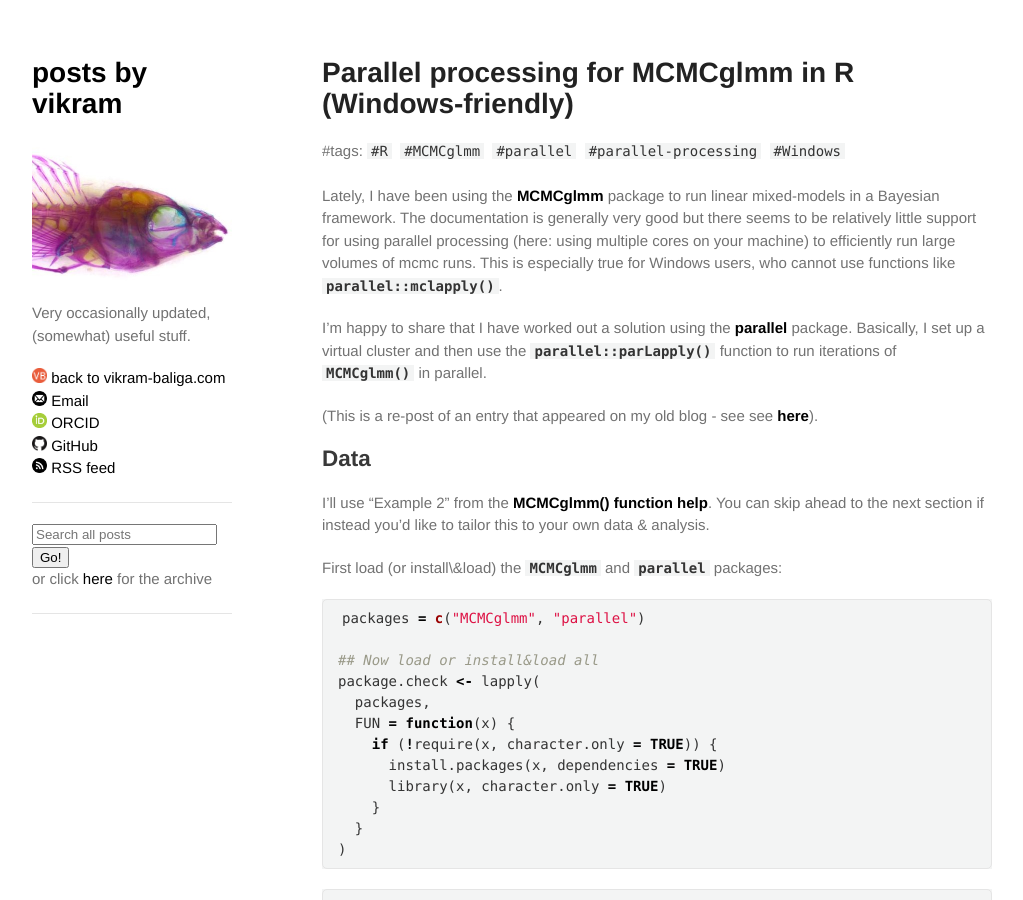
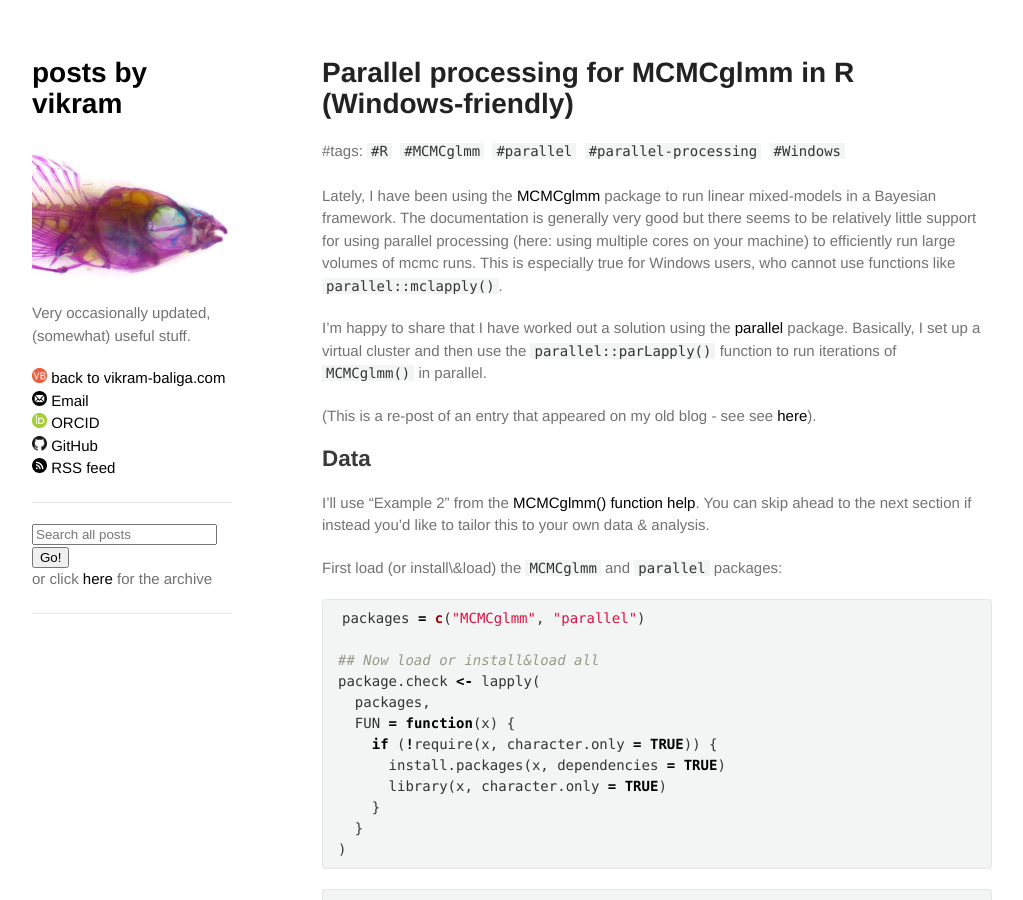
Before and after one commit to vbaliga/vbaliga.github.io, a Jekyll site: the page built from _posts/2019-05-03-parallel-processing-for-mcmcglmm-in-r-windows-friendly.md, in a window 1280 px wide and 900 px high. Shown: the whole window, without its empty margins (128-1151 px from the left). Built offline with Jekyll 4.4.1, drawn with Linux system fonts in a browser that asks for light colours; a script that is not in the unit is left out.

````diff
--- a/_posts/2019-05-03-parallel-processing-for-mcmcglmm-in-r-windows-friendly.md
+++ b/_posts/2019-05-03-parallel-processing-for-mcmcglmm-in-r-windows-friendly.md
@@ -4,19 +4,19 @@ tags: ["R","MCMCglmm","parallel","parallel-processing","Windows"]
 title: Parallel processing for MCMCglmm in R (Windows-friendly)
 ---
 
-Lately, I have been using the **[MCMCglmm](https://cran.r-project.org/web/packages/MCMCglmm/index.html)** package to run linear
-mixed-models in a Bayesian framework. The documentation is generally very good but there seems to be relatively little support for using parallel processing (here: using multiple cores on your machine) to efficiently run large volumes of mcmc runs. This is especially true for Windows users, who cannot use functions like **`parallel::mclapply()`**.
+Lately, I have been using the [MCMCglmm](https://cran.r-project.org/web/packages/MCMCglmm/index.html) package to run linear
+mixed-models in a Bayesian framework. The documentation is generally very good but there seems to be relatively little support for using parallel processing (here: using multiple cores on your machine) to efficiently run large volumes of mcmc runs. This is especially true for Windows users, who cannot use functions like `parallel::mclapply()`.
 
-I’m happy to share that I have worked out a solution using the **[parallel](https://www.rdocumentation.org/packages/parallel/versions/3.5.1)** package. Basically, I set up a virtual cluster and then use the **[`parallel::parLapply()`](https://stat.ethz.ch/R-manual/R-patched/library/parallel/html/clusterApply.html)** function to run iterations of **`MCMCglmm()`** in parallel.
+I’m happy to share that I have worked out a solution using the [parallel](https://www.rdocumentation.org/packages/parallel/versions/3.5.1) package. Basically, I set up a virtual cluster and then use the [`parallel::parLapply()`](https://stat.ethz.ch/R-manual/R-patched/library/parallel/html/clusterApply.html) function to run iterations of `MCMCglmm()` in parallel.
 
-(This is a re-post of an entry that appeared on my old blog - see see **[here](https://www.vikram-baliga.com/blog/2018/9/30/parallel-processing-for-mcmcglmm-in-r-windows-friendly)**).
+(This is a re-post of an entry that appeared on my old blog - see see [here](https://www.vikram-baliga.com/blog/2018/9/30/parallel-processing-for-mcmcglmm-in-r-windows-friendly)).
 <!---more--->
 
 ## Data
 
-I’ll use “Example 2” from the **[MCMCglmm() function help](https://www.rdocumentation.org/packages/MCMCglmm/versions/2.26/topics/MCMCglmm)**. You can skip ahead to the next section if instead you’d like to tailor this to your own data & analysis.
+I’ll use “Example 2” from the [MCMCglmm() function help](https://www.rdocumentation.org/packages/MCMCglmm/versions/2.26/topics/MCMCglmm). You can skip ahead to the next section if instead you’d like to tailor this to your own data & analysis.
 
-First load (or install\&load) the **`MCMCglmm`** and **`parallel`** packages:
+First load (or install\&load) the `MCMCglmm` and `parallel` packages:
 
 ``` r
 packages = c("MCMCglmm", "parallel")
@@ -43,7 +43,7 @@ package.check <- lapply(
 
     ## Loading required package: parallel
 
-With the packages loaded, we’ll prep our data set. Lifting this directly from the **`MCMCglmm()`** help page:
+With the packages loaded, we’ll prep our data set. Lifting this directly from the `MCMCglmm()` help page:
 
 ``` r
 data(bird.families)
@@ -98,11 +98,11 @@ summary(model2)
 
 Of course, the example provided sets nitt to only 1300, yielding an ESS of only ~800 for the fixed effect. I am guessing this is intended to make sure the example is quick to run.
 
-Boosting this to nitt=100000, burnin=10000, and thin=10 gives a more healthy ESS of >8000. But please note that this will take a lot longer to finish (I’ll leave it up to you to use the **`Sys.time()`** function to time it yourself).
+Boosting this to nitt=100000, burnin=10000, and thin=10 gives a more healthy ESS of >8000. But please note that this will take a lot longer to finish (I’ll leave it up to you to use the `Sys.time()` function to time it yourself).
 
 ## Run MCMC chains in parallel
 
-Whenever conducting MCMC-based analyses, it’s advisable to conduct multiple runs (different chains) and then assess convergence. I’ll leave the convergence assessments for another day (but here’s **[a good StackExchange post](https://stats.stackexchange.com/questions/507/what-is-the-best-method-for-checking-convergence-in-mcmc)**). For now we’ll just conduct 10 runs of this model, each using **`nitt=100000`**, using parallel processing.
+Whenever conducting MCMC-based analyses, it’s advisable to conduct multiple runs (different chains) and then assess convergence. I’ll leave the convergence assessments for another day (but here’s [a good StackExchange post](https://stats.stackexchange.com/questions/507/what-is-the-best-method-for-checking-convergence-in-mcmc)). For now we’ll just conduct 10 runs of this model, each using `nitt=100000`, using parallel processing.
 
 **PLEASE NOTE**: I am setting this up to use only 80% of your machine’s total logical processors. You can certainly harness all of your CPUs if you’d like, although I advise against doing so if any of your MCMC runs take more than a few minutes. It also doesn’t make sense to set the number of logical processors to be greater than the number of runs (chains), but more on that later. Anyway, treat your silicon well!
 
@@ -142,8 +142,8 @@ model2_10runs <- parLapply(cl = cl, 1:10, function(i) {
 stopCluster(cl)
 ```
 
-The **`model2_10runs`** object is a list that contains each of the 10 mcmc models. You can perform all the usual summarization, plotting…etc, but just be sure to specify models within the list, e.g.:
-**`summary(model2_10runs[[3]])`** to summarize the third model out of the 10
+The `model2_10runs` object is a list that contains each of the 10 mcmc models. You can perform all the usual summarization, plotting…etc, but just be sure to specify models within the list, e.g.:
+`summary(model2_10runs[[3]])` to summarize the third model out of the 10
 
 As I mentioned above, we’ll leave convergence and other fun topics like autocorrelation for another day.
 
````
